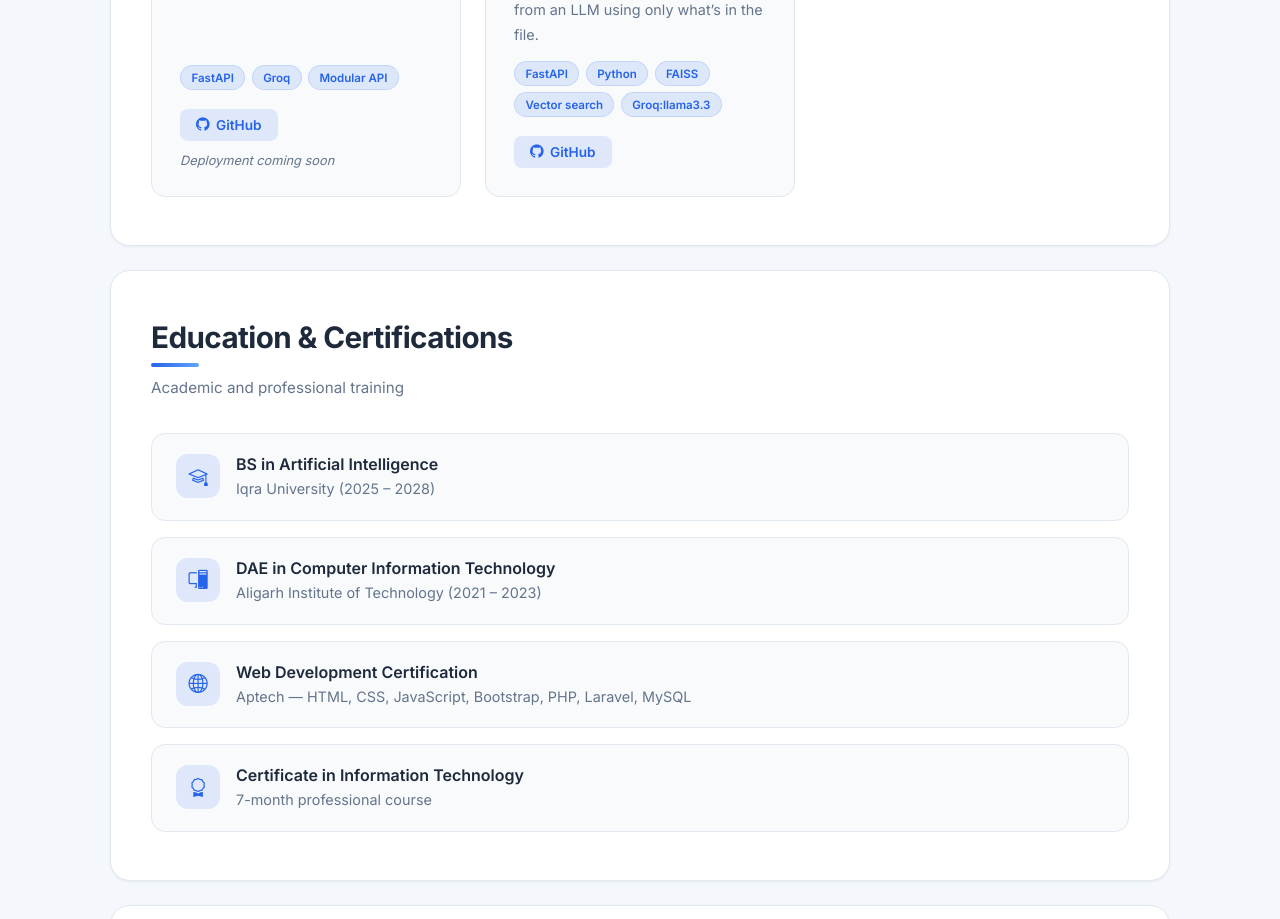
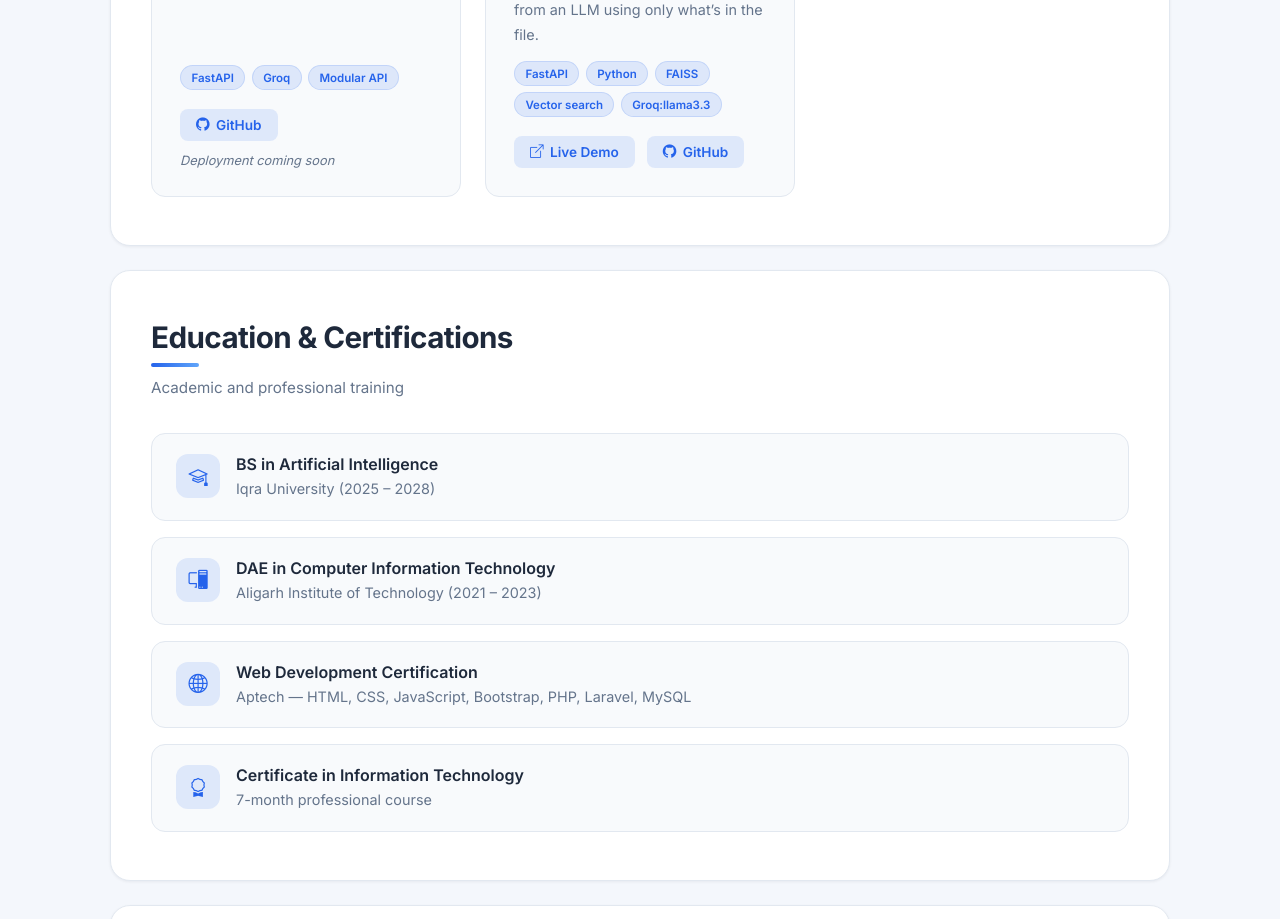
Before and after one commit to aliashrafabbasi/Ali-Ashraf-portfolio, a React (Create React App) app: page / in a window 1280 px wide. Shown: the part 3180-4099 px from the top of the page. Built offline with nearby package versions, Linux system fonts and the light colour scheme.

Commit message:
add rag application live demo link in card

```diff
--- a/src/App.js
+++ b/src/App.js
@@ -452,7 +452,7 @@ const Projects = () => {
       description:
         "Ask questions about your PDFs — powered by retrieval-augmented generation.Upload a document, embed its contents into a vector index, and get grounded answers from an LLM using only what’s in the file.",
       tags: ["FastAPI", "Python", "FAISS","Vector search","Groq:llama3.3"],
-      live: null,
+      live: "https://rag-chat-application.netlify.app/",
       github: "https://github.com/aliashrafabbasi/rag-chatbot",
 
     },
```
